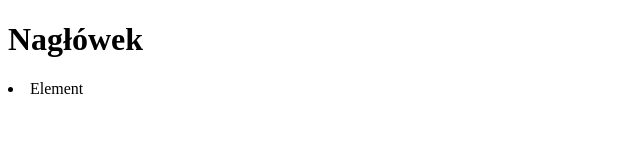
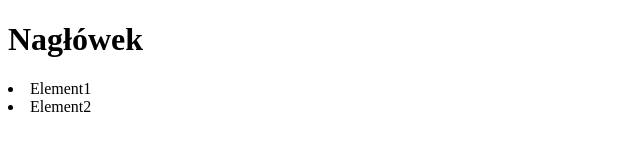
Before and after one commit to PiotrGendola/repozytorium-test, a plain HTML site: page index.html in a window 1280 px wide. Shown: the full height of the page, 0-640 px from the left. Drawn offline with Linux system fonts and the light colour scheme.

Commit message:
Rozszerzono listę

```diff
--- a/index.html
+++ b/index.html
@@ -9,7 +9,8 @@
   <body>
     <h1>Nagłówek</h1>
     <lu>
-      <li>Element</li>
+      <li>Element1</li>
+      <li>Element2</li>
     </lu>
   </body>
 </html>
```
